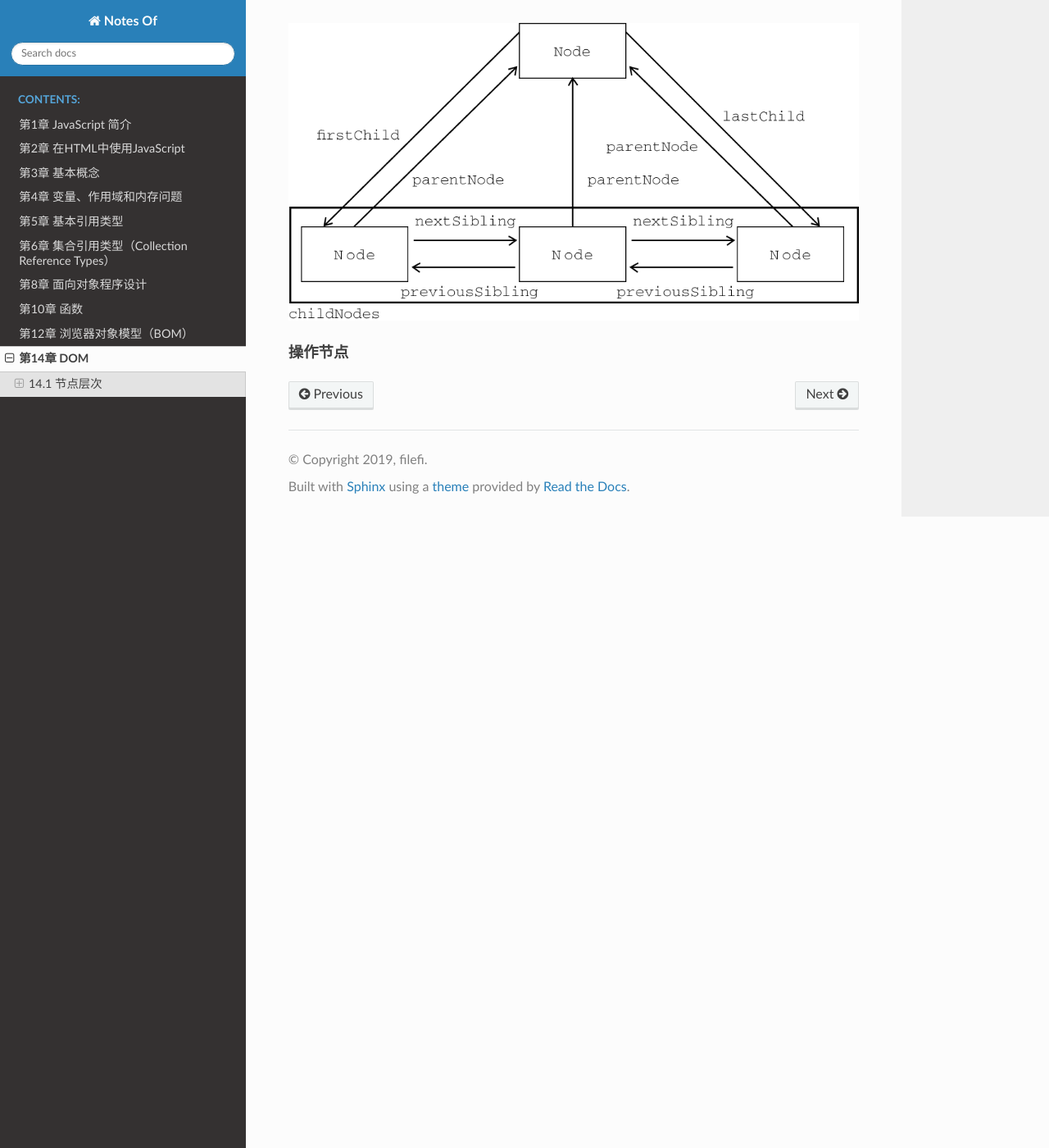
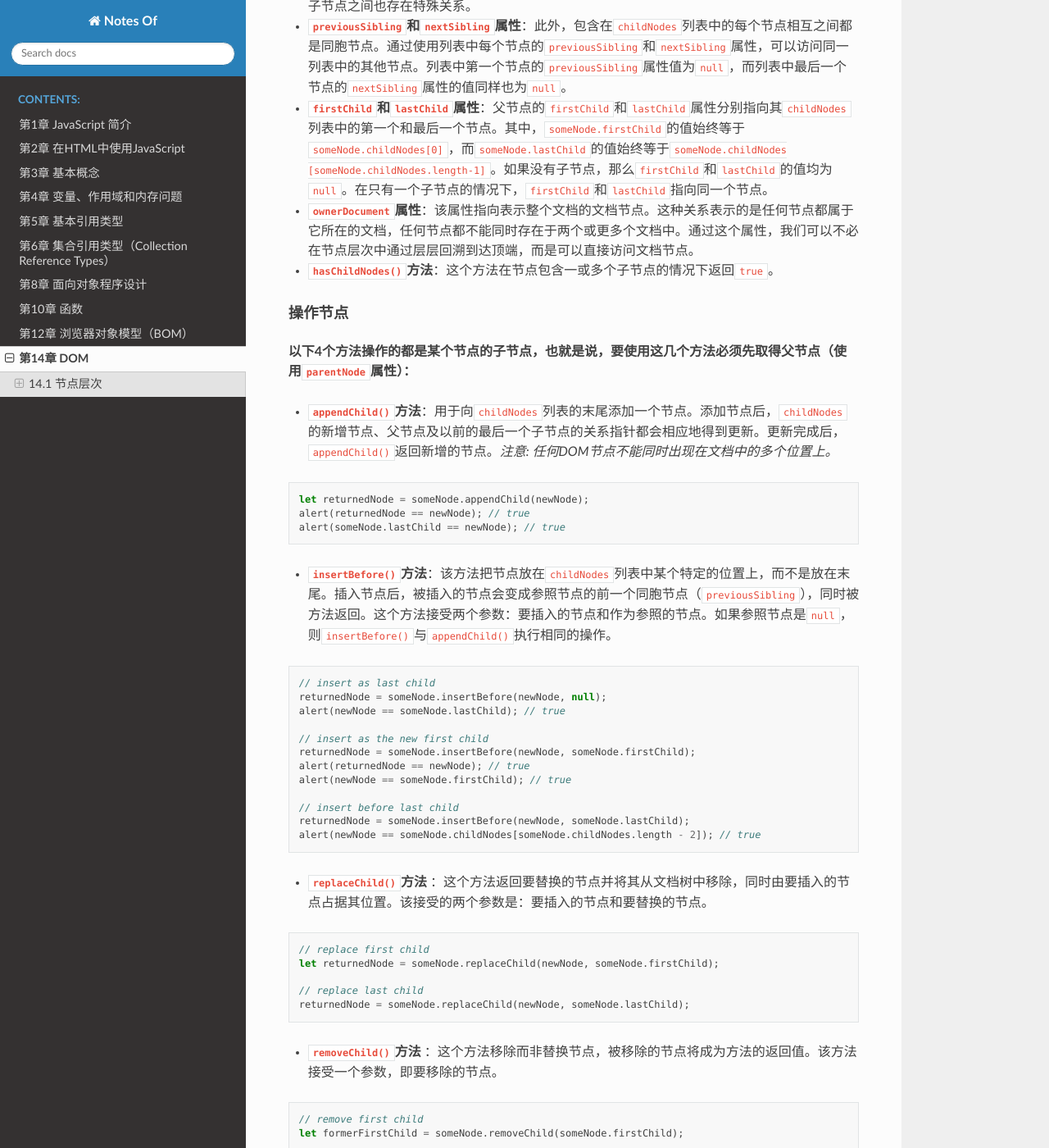
Before and after one commit to filefi/NotesOfProfessional-JavaScript-for-Web-Developers, a Sphinx documentation site: the page built from source/Chapter14-The_Document_Object_Model.md, in a window 1280 px wide and 1400 px high, scrolled down 2167 px. Shown: the whole window at 82% size. Built offline with Sphinx 7.4.7 and the Read the Docs theme 2.0.0, drawn with Linux system fonts in a browser that asks for light colours; some of the changed text lies outside the part shown.

````diff
--- a/source/Chapter14-The_Document_Object_Model.md
+++ b/source/Chapter14-The_Document_Object_Model.md
@@ -47,9 +47,11 @@ if (someNode.nodeType == Node.ELEMENT_NODE){   //在IE中无效
 
 #### 节点关系
 
-文档中所有的节点之间都存在这样或那样的关系。节点间的各种关系可以用传统的家族关系来描述，相当于把文档树比喻成家谱。
+文档中所有的节点之间都存在这样或那样的关系。节点间的各种关系可以用传统的家族关系来描述，相当于把文档树比喻成家谱。下图形象地展示了节点的关系：
 
-每个节点都有以下属性和方法：
+![](_static/images/Chapter14-The_Document_Object_Model..assets/13.d10z.02.png)
+
+**每个节点都有以下属性和方法：**
 
 - **`childNodes`属性**：其中保存着一个`NodeList`对象。`NodeList`是一种类数组对象，用于保存一组有序的节点，可以通过位置来访问这些节点。`NodeList`对象实际上是基于DOM结构动态执行查询的结果，因此DOM结构的变化能够自动反映在`NodeList`对象中。
 - **`parentNode`属性**：该属性指向文档树中的父节点。包含在`childNodes`列表中的所有节点都具有相同的父节点，因此它们的`parentNode`属性都指向同一个节点。父节点与其第一个和最后一个子节点之间也存在特殊关系。
@@ -58,8 +60,62 @@ if (someNode.nodeType == Node.ELEMENT_NODE){   //在IE中无效
 - **`ownerDocument`属性**：该属性指向表示整个文档的文档节点。这种关系表示的是任何节点都属于它所在的文档，任何节点都不能同时存在于两个或更多个文档中。通过这个属性，我们可以不必在节点层次中通过层层回溯到达顶端，而是可以直接访问文档节点。
 - **`hasChildNodes()`方法**：这个方法在节点包含一或多个子节点的情况下返回`true`。
 
-下图形象地展示了节点的关系：
+#### 操作节点
 
-![](_static/images/Chapter14-The_Document_Object_Model..assets/13.d10z.02.png)
+**以下4个方法操作的都是某个节点的子节点，也就是说，要使用这几个方法必须先取得父节点（使用`parentNode`属性）：**
 
-#### 操作节点
+- **`appendChild()`方法**：用于向`childNodes`列表的末尾添加一个节点。添加节点后，`childNodes`的新增节点、父节点及以前的最后一个子节点的关系指针都会相应地得到更新。更新完成后，`appendChild()`返回新增的节点。*注意: 任何DOM节点不能同时出现在文档中的多个位置上。*
+
+```js
+let returnedNode = someNode.appendChild(newNode);
+alert(returnedNode == newNode); // true
+alert(someNode.lastChild == newNode); // true
+```
+
+- **`insertBefore()`方法**：该方法把节点放在`childNodes`列表中某个特定的位置上，而不是放在末尾。插入节点后，被插入的节点会变成参照节点的前一个同胞节点（`previousSibling`），同时被方法返回。这个方法接受两个参数：要插入的节点和作为参照的节点。如果参照节点是`null`，则`insertBefore()`与`appendChild()`执行相同的操作。
+
+```js
+// insert as last child
+returnedNode = someNode.insertBefore(newNode, null);
+alert(newNode == someNode.lastChild); // true
+
+// insert as the new first child
+returnedNode = someNode.insertBefore(newNode, someNode.firstChild);
+alert(returnedNode == newNode); // true
+alert(newNode == someNode.firstChild); // true
+
+// insert before last child
+returnedNode = someNode.insertBefore(newNode, someNode.lastChild);
+alert(newNode == someNode.childNodes[someNode.childNodes.length - 2]); // true
+```
+
+- **`replaceChild()`方法** ：这个方法返回要替换的节点并将其从文档树中移除，同时由要插入的节点占据其位置。该接受的两个参数是：要插入的节点和要替换的节点。
+
+```js
+// replace first child
+let returnedNode = someNode.replaceChild(newNode, someNode.firstChild);
+
+// replace last child
+returnedNode = someNode.replaceChild(newNode, someNode.lastChild);
+```
+
+- **`removeChild()`方法** ：这个方法移除而非替换节点，被移除的节点将成为方法的返回值。该方法接受一个参数，即要移除的节点。
+
+```js
+// remove first child
+let formerFirstChild = someNode.removeChild(someNode.firstChild);
+
+// remove last child
+let formerLastChild = someNode.removeChild(someNode.lastChild);
+```
+
+#### 其他方法
+
+- **`cloneNode()`方法** ：用于创建调用这个方法的节点的一个完全相同的副本。`cloneNode()`方法接受一个布尔值参数，表示是否执行深复制。在参数为`true`的情况下，执行深复制，也就是复制节点及其整个子节点树；在参数为`false`的情况下，执行浅复制，即只复制节点本身。
+- **`normalize()`方法** ：这个方法唯一的作用就是处理文档树中的文本节点。由于解析器的实现或DOM操作等原因，可能会出现文本节点不包含文本，或者接连出现两个文本节点的情况。当在某个节点上调用这个方法时，就会在该节点的后代节点中查找上述两种情况。如果找到了空文本节点，则删除它；如果找到相邻的文本节点，则将它们合并为一个文本节点。
+
+> `cloneNode()`方法不会复制添加到DOM节点中的JavaScript属性，例如事件处理程序等。这个方法只复制特性、（在明确指定的情况下也复制）子节点，其他一切都不会复制。IE在此存在一个bug，即它会复制事件处理程序，所以我们建议在复制之前最好先移除事件处理程序。
+
+
+
+### 14.1.2 `Document`类型
````
Also changed, not shown: other parts of source/Chapter14-The_Document_Object_Model.md (+4 -4 lines).
